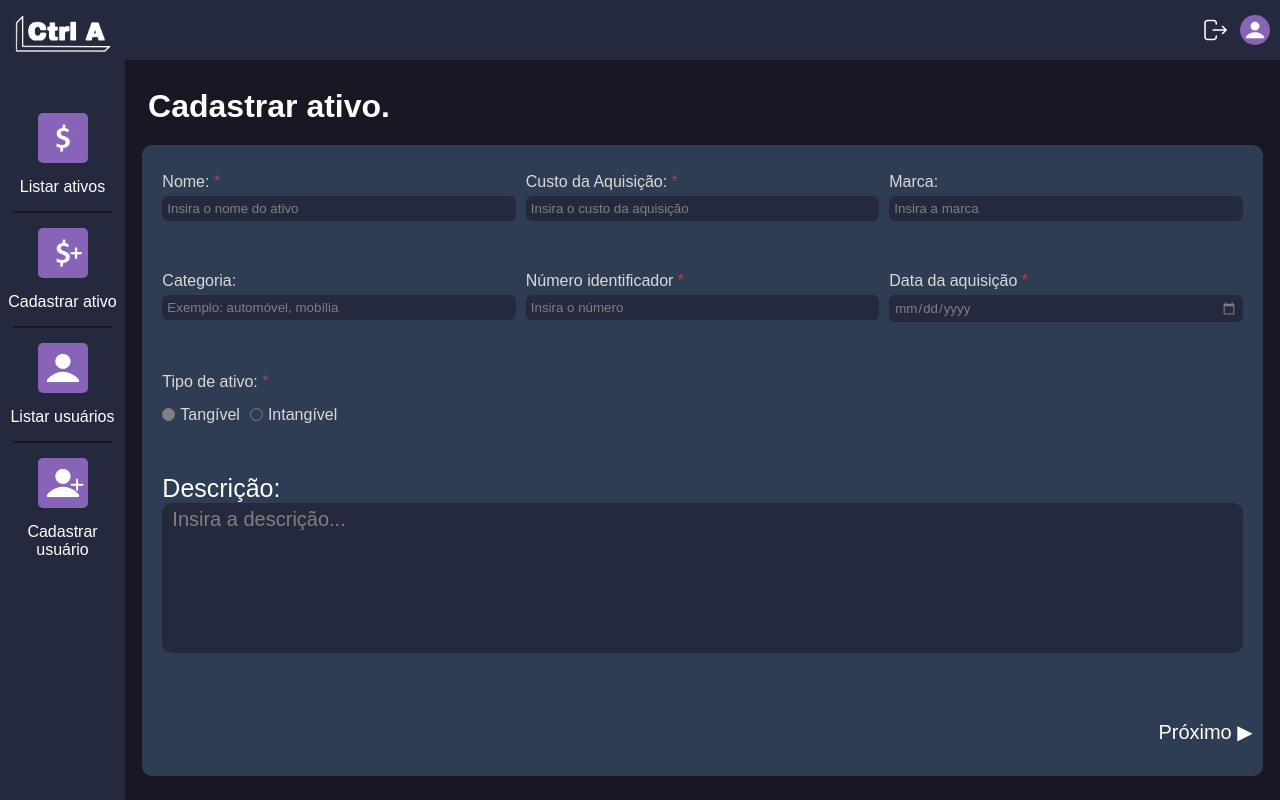
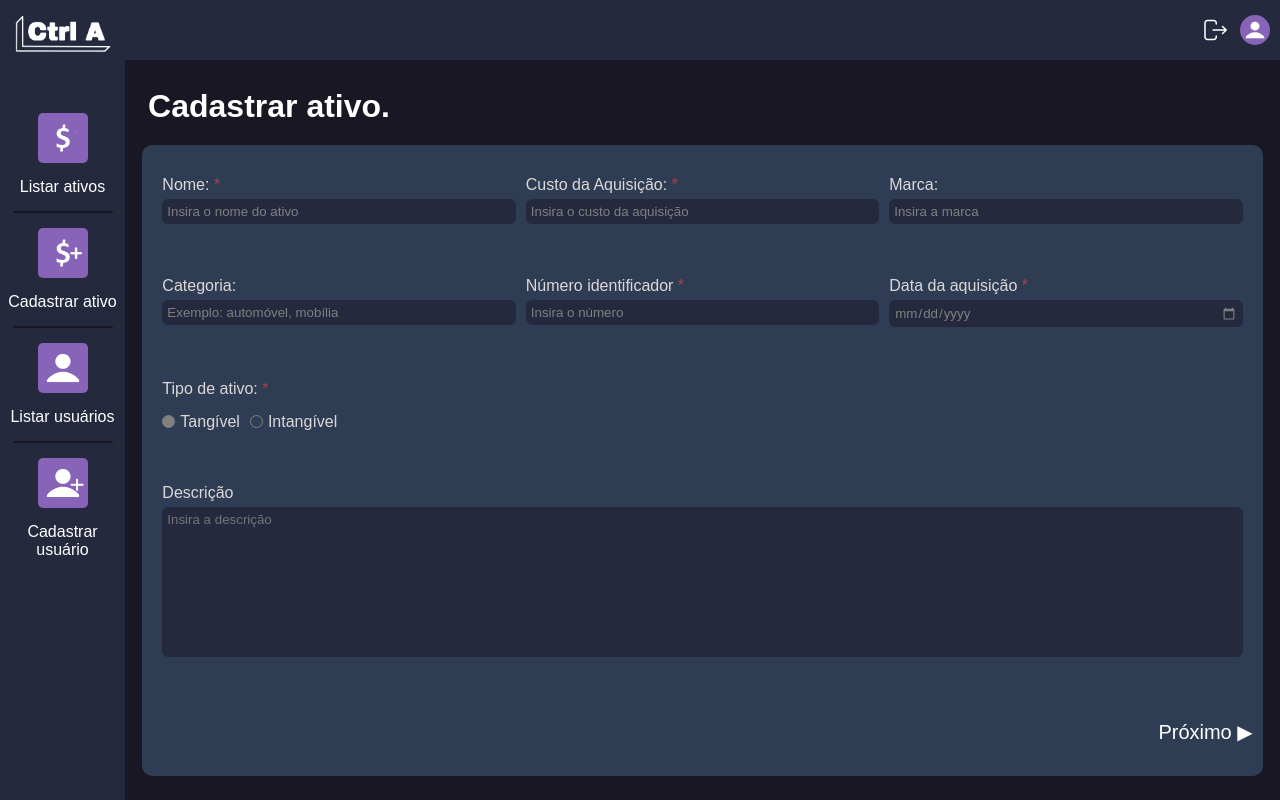
Before and after one commit to equipe-javali/API_3_FRONT, a React (Create React App) app in the folder ctrl-a/: page /CadastroAtivo in a window 1280 px wide. Built offline with nearby package versions, Linux system fonts and the light colour scheme.

Commit message:
17 - Inseri o campo descrição

```diff
--- a/ctrl-a/src/pages/cadastroAtivos.tsx
+++ b/ctrl-a/src/pages/cadastroAtivos.tsx
@@ -1,4 +1,3 @@
-import '../components/css/CampoAtivo.css';
 import './css/cadastroAtivos.css'
 import { useState } from "react"
 import CadastroAtivosTangiveis from './cadastroAtivosTangiveis'
@@ -8,6 +7,7 @@ import getLocalToken from '../utils/getLocalToken'
 import CampoPadrao from '../components/CampoPadrao'
 import CampoData from '../components/CampoData'
 import CampoRadio from '../components/CampoRadio';
+import CampoDescricao from '../components/CampoDescricao'
 
 export default function CadastroAtivos() {
     const paginaAtivosTangiveis = CadastroAtivosTangiveis()
@@ -72,9 +72,14 @@ export default function CadastroAtivos() {
         ["Tangível", "Intangível"],
         true
     )
+
+    const campoDescricao = CampoDescricao(
+        "Descrição",
+        "Insira a descrição",
+        false
+    )
+
     const [proximo, setProximo] = useState(0)
-
-    const [descricao, setDescricao] = useState('')
 
     const [textoResposta, setTextoResposta] = useState('')
     const [tipoResposta, setTipoResposta] = useState('')
@@ -126,7 +131,7 @@ export default function CadastroAtivos() {
                                     "tipo": campoCategoria.dado,
                                     "tag": paginaAtivosTangiveis.dados.tag,
                                     "grauImportancia": importancia,
-                                    "descricao": descricao,
+                                    "descricao": campoDescricao.dado,
                                     "numeroIdentificacao": campoIdentificador.dado,
                                     "marca": campoMarca.dado,
                                     "dataAquisicao": campoDataAquisicao.dado
@@ -176,7 +181,7 @@ export default function CadastroAtivos() {
                                     "tipo": campoCategoria.dado,
                                     "tag": paginaAtivosTangiveis.dados.tag,
                                     "grauImportancia": importancia,
-                                    "descricao": descricao,
+                                    "descricao": campoDescricao.dado,
                                     "numeroIdentificacao": campoIdentificador.dado,
                                     "marca": campoMarca.dado,
                                     "dataAquisicao": campoDataAquisicao.dado
@@ -216,7 +221,7 @@ export default function CadastroAtivos() {
                     campoIdentificador.limpar()
                     campoDataAquisicao.limpar()
                     campoCategoria.limpar()
-                    setDescricao("")
+                    campoDescricao.limpar()
                     paginaAtivosIntangiveis.limpar()
                     paginaAtivosTangiveis.limpar()
                 }
@@ -286,10 +291,7 @@ export default function CadastroAtivos() {
                             {CampoTipo.codigo}
                         </div>
                         <div className='colunaFormsAtivo'>
-                            <div className='descricaoFormsAtivo'>
-                                <span>Descrição:</span>
-                                <textarea placeholder='Insira a descrição...' value={descricao} onChange={(e) => setDescricao(e.target.value)} />
-                            </div>
+                            {campoDescricao.codigo}
                         </div>
                         <div className='divBotaoForms'>
                             <div />
```
